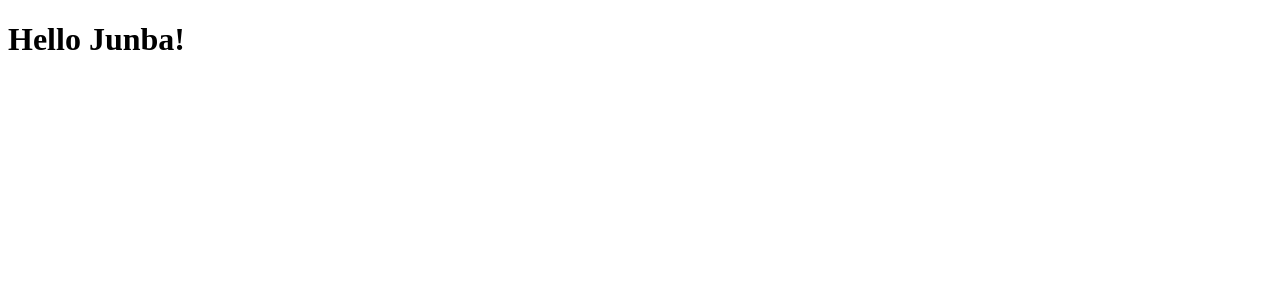
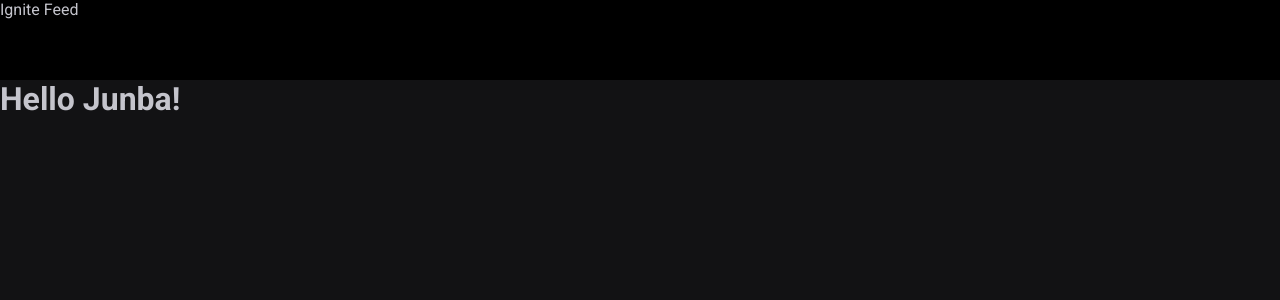
Before and after one commit to rickcunha05/comments, a React (Vite) app: page / in a window 1280 px wide. Shown: the top 300 px of the page. Built offline with nearby package versions, Linux system fonts and the light colour scheme.

Commit message:
global settings ⚙️

```diff
--- a/index.html
+++ b/index.html
@@ -2,7 +2,13 @@
 <html lang="en">
   <head>
     <meta charset="UTF-8" />
+    <link rel="preconnect" href="https://fonts.googleapis.com" />
+    <link rel="preconnect" href="https://fonts.gstatic.com" crossorigin />
     <meta name="viewport" content="width=device-width, initial-scale=1.0" />
+    <link
+      href="https://fonts.googleapis.com/css2?family=Inter:wght@400;500&family=Roboto:wght@400;700&display=swap"
+      rel="stylesheet"
+    />
     <title>Vite + React</title>
   </head>
   <body>
--- a/src/App.jsx
+++ b/src/App.jsx
@@ -1,12 +1,12 @@
-
-
+import { Header } from "./components/Header/Header";
+import "./global.css";
 function App() {
-
   return (
     <>
-     <h1> Hello Junba!</h1>
+      <Header />
+      <h1> Hello Junba!</h1>
     </>
-  )
+  );
 }
 
-export default App
+export default App;
--- /dev/null
+++ b/src/components/Header/Header.jsx
@@ -0,0 +1,9 @@
+import styles from "./Header.module.css";
+
+export function Header() {
+  return (
+    <header className={styles.header}>
+      <div>Ignite Feed</div>
+    </header>
+  );
+}
--- /dev/null
+++ b/src/components/Header/Header.module.css
@@ -0,0 +1,4 @@
+.header {
+  background: #000;
+  height: 80px;
+}
--- /dev/null
+++ b/src/global.css
@@ -0,0 +1,32 @@
+:root {
+  --white: #fff;
+  --gray-100: #e1e1e6;
+  --gray-300: #c4c4cc;
+  --gray-400: #8d8d99;
+  --gray-600: #323238;
+  --gray-700: #29292e;
+  --gray-800: #202024;
+  --gray-900: #121214;
+
+  --green-500: #00875f;
+}
+
+* {
+  margin: 0;
+  padding: 0;
+  box-sizing: border-box;
+}
+
+body {
+  background: var(--gray-900);
+  color: var(--gray-300);
+  -webkit-font-smooothing: antialiased;
+}
+body,
+input,
+textarea,
+button {
+  font-family: "Roboto", sans-serif;
+  font-weight: 400;
+  font-size: 1re m;
+}
```
